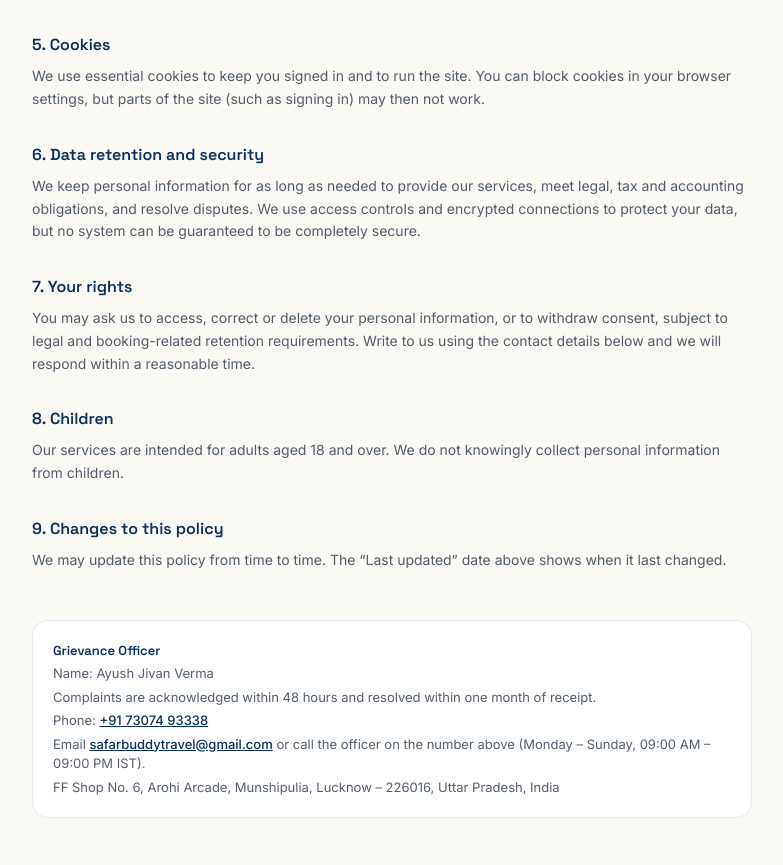
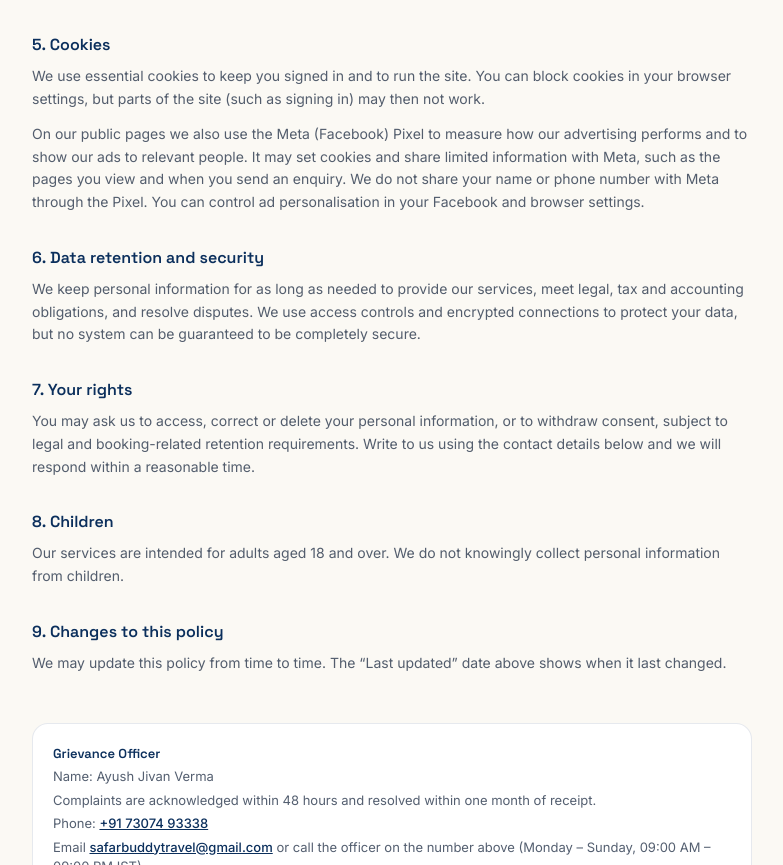
Before and after one commit to vermaayushjivan-alt/safarbuddy-v2, a Next.js app: page /privacy in a window 1280 px wide. Shown: the part 1124-1989 px from the top of the page, without its empty margins (248-1031 px from the left). Built offline with nearby package versions, Linux system fonts and the light colour scheme; no server answers.

Commit message:
Update privacy policy regarding cookies and data usage

```diff
--- a/src/app/privacy/page.tsx
+++ b/src/app/privacy/page.tsx
@@ -87,11 +87,21 @@ const sections: LegalSection[] = [
   {
     heading: "Cookies",
     body: (
+      <>
       <p>
         We use essential cookies to keep you signed in and to run the site. You
         can block cookies in your browser settings, but parts of the site (such
         as signing in) may then not work.
       </p>
+      <p>
+        On our public pages we also use the Meta (Facebook) Pixel to measure
+        how our advertising performs and to show our ads to relevant people. It
+        may set cookies and share limited information with Meta, such as the
+        pages you view and when you send an enquiry. We do not share your name
+        or phone number with Meta through the Pixel. You can control ad
+        personalisation in your Facebook and browser settings.
+      </p>
+      </>
     ),
   },
   {
```
